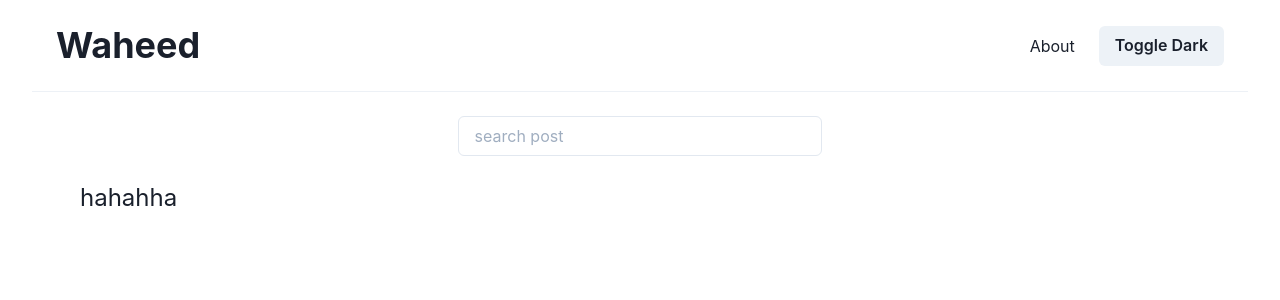
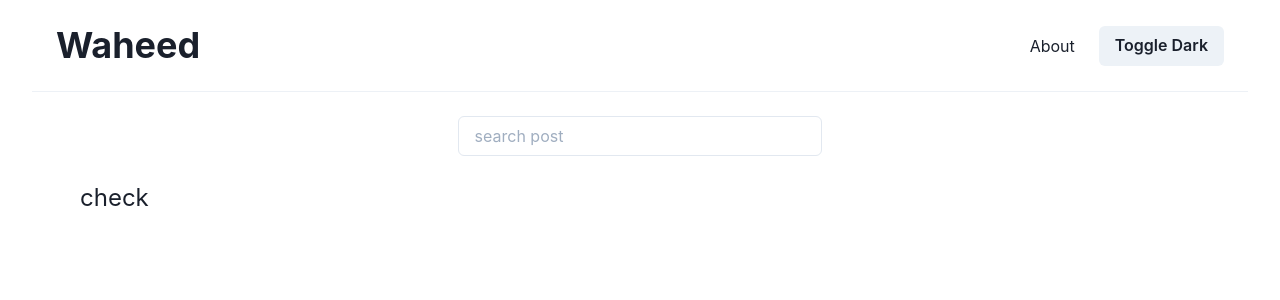
Before and after one commit to waheed-dev/markdown-blog, a Next.js app: page / in a window 1280 px wide. Shown: the top 300 px of the page. Built offline with nearby package versions, Linux system fonts and the light colour scheme.

Commit message:
created header and dummy markdown posts

```diff
--- a/pages/index.js
+++ b/pages/index.js
@@ -17,7 +17,7 @@ export default function Home() {
             <Header/>
             <Search/>
             <Box paddingX={'12'} mt={'6'}>
-            <Text fontSize={'24'}>hahahha</Text>
+            <Text fontSize={'24'}>check</Text>
 
             </Box>
         </Box>
```
